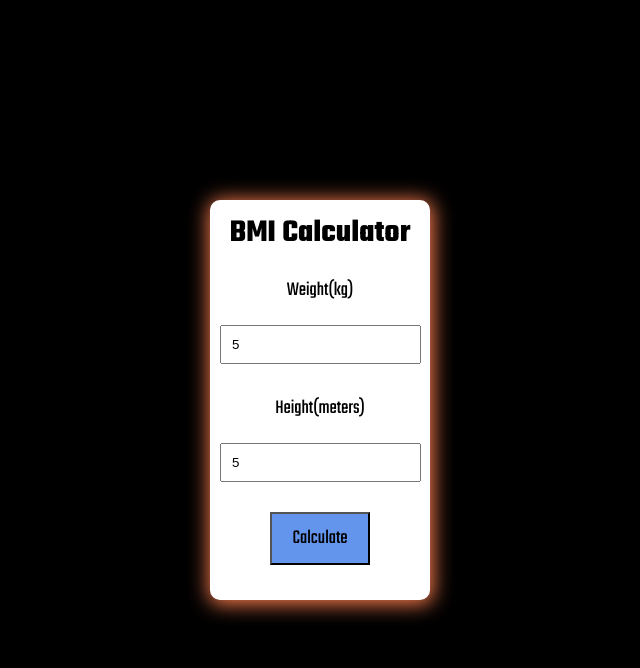
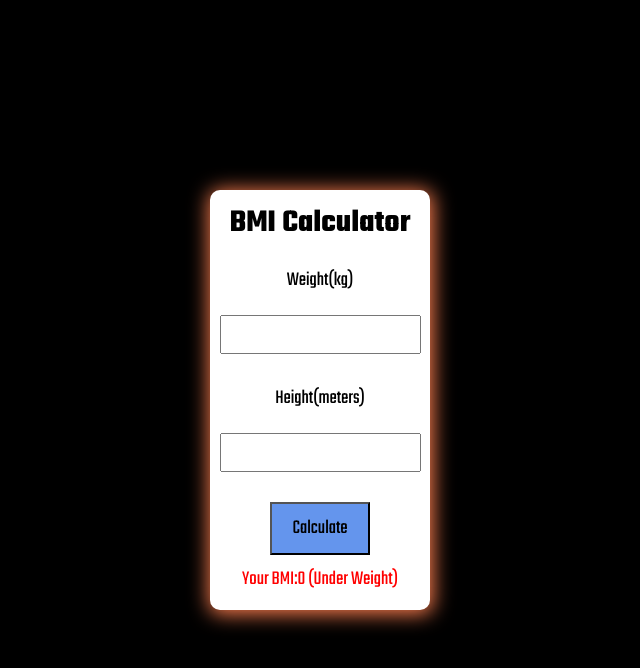
Before and after one commit to SMujtabA11/BMI-CAL, a plain HTML site: page index.html in a window 1280 px wide. Both pictures are taken after typing "5", "5" into the empty fields and a click on the button "Calculate". Shown: the whole page, without its empty margins (320-960 px from the left). Drawn offline with Linux system fonts and the light colour scheme.

Commit message:
App is fully functionall

```diff
--- a/index.css
+++ b/index.css
@@ -49,3 +49,9 @@ button{
     font-family: "Teko";
     font-size: 20px;
 }
+.output{
+    color: red;
+    padding: 10px;
+    font-family: "Teko";
+    font-size: 20px;
+}
--- a/index.js
+++ b/index.js
@@ -1,23 +1,46 @@
 var winput = document.getElementById("winput");
 var hinput = document.getElementById("hinput");
 var cal = document.getElementById("cal");
+var innerDiv = document.getElementById("innerDiv");
+var parentDiv = document.getElementById("parentDiv");
 var bmi;
+var afterFixed;
 cal.addEventListener("click",function(){
     var height = hinput.value;
     var weight = winput.value;
-
     if(height.trim() === "" || weight.trim() === ""){
         alert("sorry plz enter the appropriate values in the given fields");
     }
     else{
 
-        if(height <= -1 || weight <= -1){
+        if(height <= 0 || weight <= 0){
         alert("sorry invalid input");
     }
-    else{
-        bmi =weight/(height ** 2);
-        alert(`${bmi.toFixed(2)}`)
-    }
-
-    }
+    else {
+        bmi = (weight / height ** 2);
+        afterFixed = bmi.toFixed();
+        var p = document.createElement("p");
+        p.classList="output"
+        parentDiv.style.height="420px"
+        innerDiv.appendChild(p);
+        // Using if-else for BMI category check
+        if (bmi >= 30) {
+            p.innerText=(`Your BMI:${afterFixed} (Obesity)`);
+        } else if (bmi >= 25 && bmi <=29.9) {
+            p.innerText=(`Your BMI:${afterFixed} (Over Weight)`);
+            ("Overweight");
+        } else if (bmi >= 18.5 && bmi <=24.9) {
+            p.innerText=(`Your BMI:${afterFixed} (Normal Weight)`);
+            ("Normal weight");
+        } else {
+            p.innerText=(`Your BMI:${afterFixed} (Under Weight)`);
+        }
+        hinput.value = '';
+        winput.value = '';
+        }
+        winput.addEventListener("click",function(){
+            p.innerText='';
+            parentDiv.style.height="400px"
+        })
+}
 })
```
